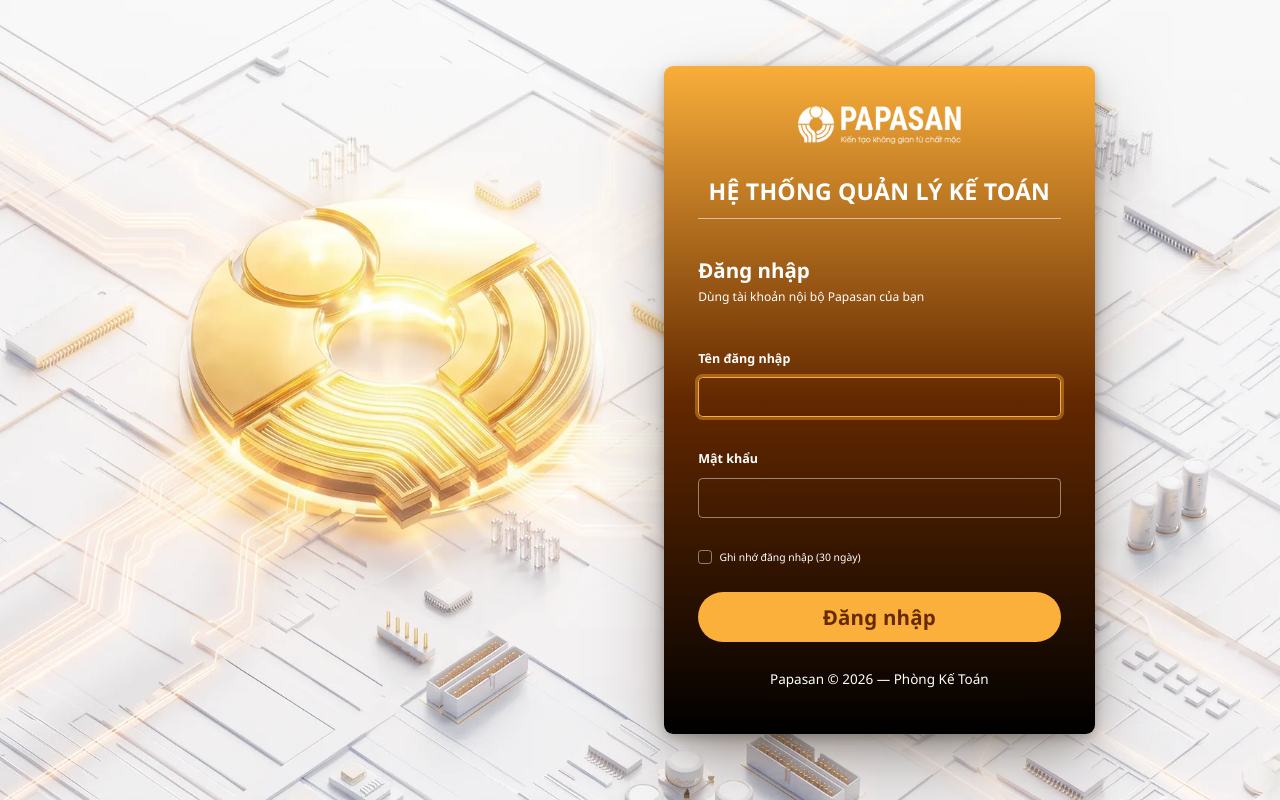
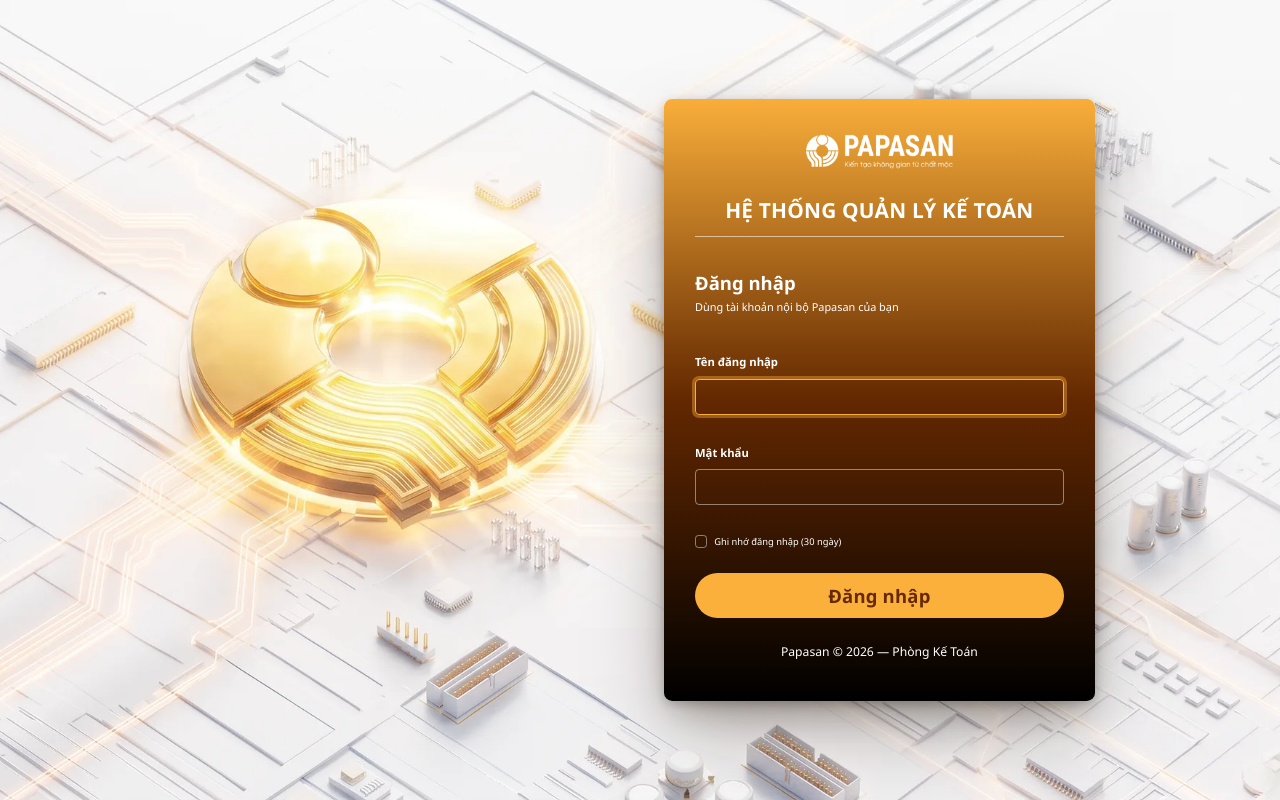
Before and after one commit to longdevbf/qlpps-ketoan, a FastAPI app: page /login in a window 1280 px wide. Run offline with FastAPI, Linux system fonts and the light colour scheme; parts of the project's set-up code (start-up, migrations or seed data) failed here and were passed over.

Commit message:
fix(login): the co gian theo ca hai chieu man, khong con cuon doc
--lg-fs truoc chi bam be ngang (clamp(12.5px,.88vw,20px)). Ban thiet ke khung
1920x1100 nen .88vw va 1.536vh bang nhau o do, nhung cua so that tren man
1080p chi cao ~940px sau khi tru thanh trinh duyet: the cao 902px + 48px dem
= 950px, tran ra ngoai va trang phai cuon doc.

  --lg-fs: clamp(11px, min(.88vw, 1.536vh), 20px)

1,536vh suy tu ti le thiet ke: the = 82% chieu cao man, chieu cao the =
53,39 x --lg-fs. Can duoi 11px cho cua so rat thap — duoi nua chu kho doc,
tha de cuon.

Doi thu hai: be ngang bo width:33.7% sang calc(var(--lg-fs)*38.25). De %
thi khi cua so thap, chieu cao the co lai theo vh ma be ngang giu nguyen,
the be ra sai ti le (1920x940 ra 647x771 = 0,84 trong khi thiet ke la
1293/1804 = 0,717). 38,25 = 1293 / 33,8, cung goc voi 53,39 nen ti le luon
dung.

Token chuyen tu .lg-card len :root vi .lg-panel (cha) cung phai doc duoc —
bien CSS chi chay xuong duoi, khong nguoc len.

```diff
--- a/templates/login.html
+++ b/templates/login.html
@@ -83,6 +83,20 @@
   --lg-line:  rgba(255,255,255,.45);
   --lg-ring:  0 0 0 3px rgba(250,175,58,.40);
   --lg-err:   #FFB4A6;
+
+  /* ── CỠ GỐC: MỘT số điều khiển cả bề ngang lẫn chiều cao thẻ ─────────────
+     Khai ở :root chứ không ở .lg-card, vì .lg-panel (cha) cũng phải đọc được
+     — biến CSS chỉ chảy xuống dưới, không ngược lên.
+
+     Nhìn CẢ HAI chiều màn: bản thiết kế khung 1920×1100 nên `.88vw` và
+     `1.536vh` bằng nhau ở đó, nhưng cửa sổ thật trên màn 1080p chỉ cao ~940px
+     sau khi trừ thanh trình duyệt. Chỉ theo vw thì thẻ cao 902px + 48px đệm =
+     950px ⇒ trang phải cuộn dọc.
+
+     1,536vh suy từ tỉ lệ thiết kế: thẻ = 82% chiều cao màn, chiều cao thẻ =
+     53,39 × --lg-fs ⇒ --lg-fs = 0,82 ÷ 53,39.
+     Cận dưới 11px cho cửa sổ rất thấp; dưới nữa chữ khó đọc, thà để cuộn. */
+  --lg-fs: clamp(11px, min(.88vw, 1.536vh), 20px);
 }
 
 html,body{height:100%}
@@ -118,7 +132,13 @@
   flex:0 0 auto;
   display:flex;align-items:center;justify-content:center;
   padding:24px 0;
-  width:33.7%;min-width:390px;max-width:760px;
+  /* Bề ngang bám ĐÚNG --lg-fs như chiều cao, không phải một đơn vị vw riêng.
+     Nếu để `width:33.7%` thì khi cửa sổ thấp, chiều cao thẻ co lại theo vh mà
+     bề ngang vẫn giữ nguyên ⇒ thẻ bè ra, sai tỉ lệ bản thiết kế (ở 1920×940
+     ra 647×771 = 0,84 trong khi thiết kế là 1293/1804 = 0,717).
+     38,25 = 1293 ÷ 33,8 — bề ngang thẻ chia cỡ chữ nhãn, đo từ bản thiết kế;
+     cùng gốc với 53,39 của chiều cao nên tỉ lệ luôn đúng. */
+  width:calc(var(--lg-fs)*38.25);min-width:300px;max-width:820px;
   margin-left:37.4%;
 }
 
@@ -139,7 +159,6 @@
      một chuỗi token nên `em` sẽ tính theo font-size của PHẦN TỬ DÙNG NÓ, không
      phải của thẻ. Nút có font-size 1,64em nên `height:3.95em` ra 109px thay vì
      67px. Nhân với --lg-fs thì mọi chỗ quy về cùng một gốc. */
-  --lg-fs:clamp(12.5px,.88vw,20px);
   font-size:var(--lg-fs);
 
   /* Khoảng cách dọc = tỉ lệ đo từ bản thiết kế × 1,217. Vì sao phải nhân:
@@ -324,9 +343,9 @@
      không dùng được. Nên mobile giữ nguyên bố cục nhưng BÓP khoảng cách dọc
      lại, đổi lại cỡ chữ đọc được. Kết quả cao ~510px, xấp xỉ 534px của bản
      thiết kế, mà chữ vẫn ≥12px. */
+  :root{--lg-fs:12.5px}
   .lg-card{
     max-width:460px;border-radius:20px;
-    --lg-fs:12.5px;
     /* Khoảng cách dọc = ĐÚNG tỉ lệ của bản thiết kế × 0,575, không phải số
        tự chọn. Giữ nguyên hệ số desktop thì thẻ cao 900px, tràn màn điện
        thoại; nhân đều 0,575 thì thẻ cao 517px = 63,3% chiều cao màn — khớp
@@ -369,7 +388,8 @@
   /* Dưới 380px thì KHÔNG cỡ nào giữ nổi 1 dòng cho tên dài (đã dò tới 0,8em
      vẫn xuống dòng) — nên để nó xuống 2 dòng, chỉ hạ cỡ cho đỡ chật. Thẻ cao
      thêm ~20px, khối tròn vàng vẫn còn chỗ. */
-  .lg-card{--lg-fs:11.8px;--lg-pad-x:calc(var(--lg-fs)*1.4)}
+  :root{--lg-fs:11.8px}
+  .lg-card{--lg-pad-x:calc(var(--lg-fs)*1.4)}
   .lg-title{font-size:1.3em}
 }
 /* Màn thấp (điện thoại xoay ngang): ảnh neo đáy sẽ bị thẻ đè kín hoàn toàn,
```
